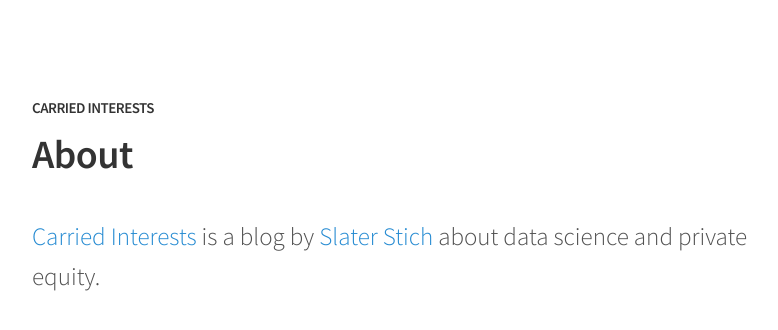
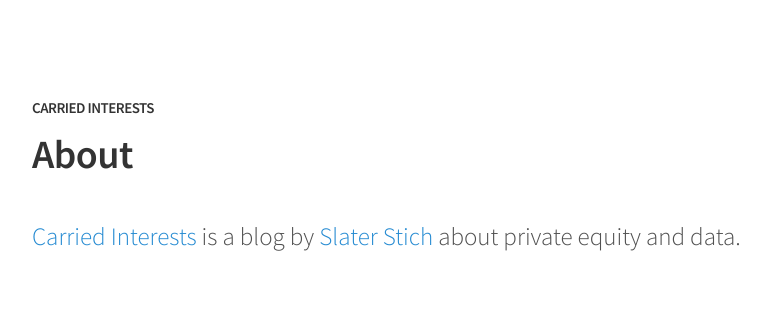
Before and after one commit to sl8r000/carried-interests, a Jekyll site: the page built from about.md, in a window 1280 px wide. Shown: the top 330 px of the page, without its empty margins (248-1026 px from the left). Built offline with Jekyll 4.4.1, drawn with Linux system fonts in a browser that asks for light colours.

Commit message:
changes about

```diff
--- a/about.md
+++ b/about.md
@@ -3,4 +3,4 @@ title: About
 permalink: /about/
 ---
 
-<p class="lead"><a href="/">Carried Interests</a> is a blog by <a href="http://slaterstich.com">Slater Stich</a> about data science and private equity.</p>
+<p class="lead"><a href="/">Carried Interests</a> is a blog by <a href="http://slaterstich.com">Slater Stich</a> about private equity and data.</p>
```
